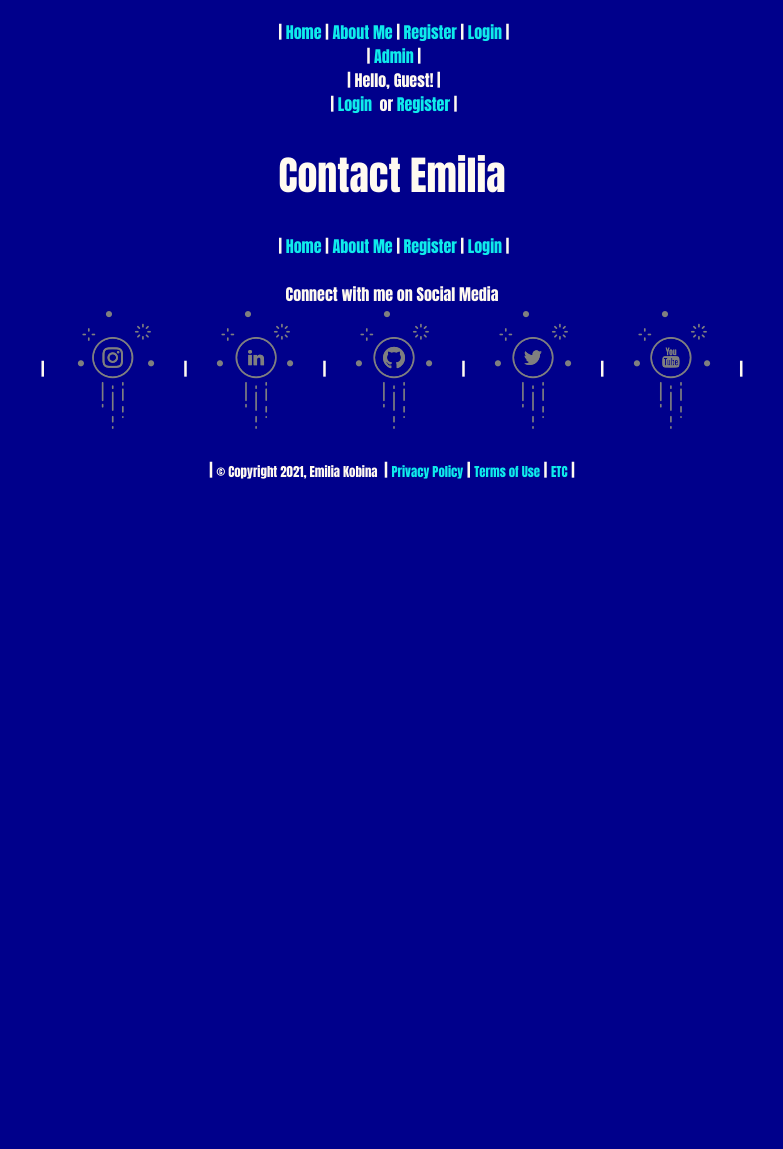
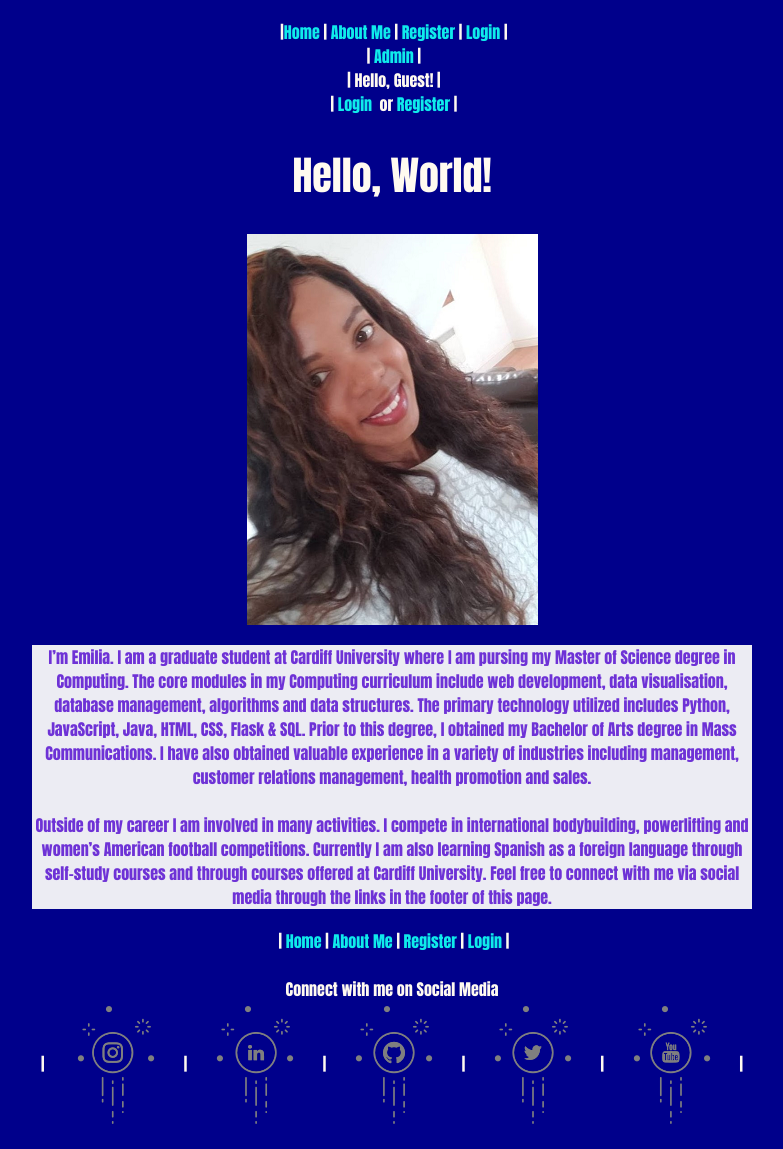
Before and after one commit to emmekay/OnboardManager, a Flask app: page /about in a window 1280 px wide. Shown: the top 1149 px of the page, without its empty margins (248-1031 px from the left). Before the commit the page ends 479 px from the top, so only its background shows below. Run offline with Flask 2, Linux system fonts and the light colour scheme; parts of the project's set-up code (start-up, migrations or seed data) failed here and were passed over; some libraries are stand-ins or nearby versions.

Commit message:
delete cv & thank you. Update about me and layout

```diff
--- a/blog/static/style.css
+++ b/blog/static/style.css
@@ -4,6 +4,10 @@ body {
     font-family: Impact, Haettenschweiler, 'Arial Narrow Italic', sans-serif;
     margin: 20px 140px 20px 140px;
     text-align: center;
+}
+
+header {
+    font-size: larger;
 }
 
 h1 {
@@ -15,14 +19,24 @@ h1 {
 
 }
 
+h2 {
+    background-color: da#82d1d188;
+    color: #fffaf0;
+    font-family: Impact, Haettenschweiler, 'Arial Narrow Italic', sans-serif;
+    margin: 35px;
+    text-align: center;
+
+}
+
 p {
-    background-color: #7777bb;
-    color: #ede4fd;
+    background-color: #ececf3;
+    color: #6e32d6;
     font-family: Impact, Haettenschweiler, 'Arial', sans-serif;
     margin: 20px 140px 20px 140px;
     text-align: center;
 
  }
+
 
 footer {
     background-color: #00008b;
--- a/blog/templates/about.html
+++ b/blog/templates/about.html
@@ -1,4 +1,19 @@
 {% extends "layout.html" %}
 {% block content %}
-    <h1>Contact Emilia</h1>
+    <h1>Hello, World!</h1>
+
+    <img src="{{ url_for('static', filename='img/em.png') }}"></a>
+    <br> <p>I’m Emilia. I am a graduate student at Cardiff University where I am pursing my Master of Science degree in Computing.
+    The core modules in my Computing curriculum include web development, data visualisation, database management, algorithms
+    and data structures. The primary technology utilized includes Python, JavaScript, Java, HTML, CSS, Flask & SQL. Prior to
+    this degree, I obtained my Bachelor of Arts degree in Mass Communications. I have also obtained valuable experience in a
+    variety of industries including management, customer relations management, health promotion and sales.
+    <br><br>
+    Outside of my career I am involved in many activities. I compete in international bodybuilding, powerlifting and women’s
+    American football competitions. Currently I am also learning Spanish as a foreign language through self-study courses
+    and through courses offered at Cardiff University. Feel free to connect with me via social media through the links in
+    the footer of this page.
+</p>
+
+
 {% endblock content %}
--- a/blog/templates/cv.html
+++ /dev/null
@@ -1,4 +0,0 @@
-{% extends "layout.html" %}
-{% block content %}
-<h1>My Work Experience</h1>
-{% endblock content %}
--- a/blog/templates/layout.html
+++ b/blog/templates/layout.html
@@ -26,11 +26,11 @@
 
 <body>
     <div id="header">
-        &nbsp| <a href="{{ url_for('home') }}">Home</a>&nbsp|
+         <large>&nbsp|<a href="{{ url_for('home') }}">Home</a>&nbsp|
         <a href="{{ url_for('about') }}">About Me</a>&nbsp|
         <a href="{{ url_for('register') }}">Register</a>&nbsp|
         <a href="{{ url_for('login') }}">Login</a>&nbsp| <br>&nbsp|
-        <a href="{{ url_for('admin.index') }}">Admin</a>&nbsp| <br>&nbsp|
+        <a href="{{ url_for('admin.index') }}">Admin</a>&nbsp| <br>&nbsp|</large>
 
 
 
```
Also changed, not shown: blog/templates/thankyou.html (deleted, +0 -13 lines), blog/static/img/hom.png (added), blog/static/img/home.png (added), blog/static/img/homeSm.png (added).
